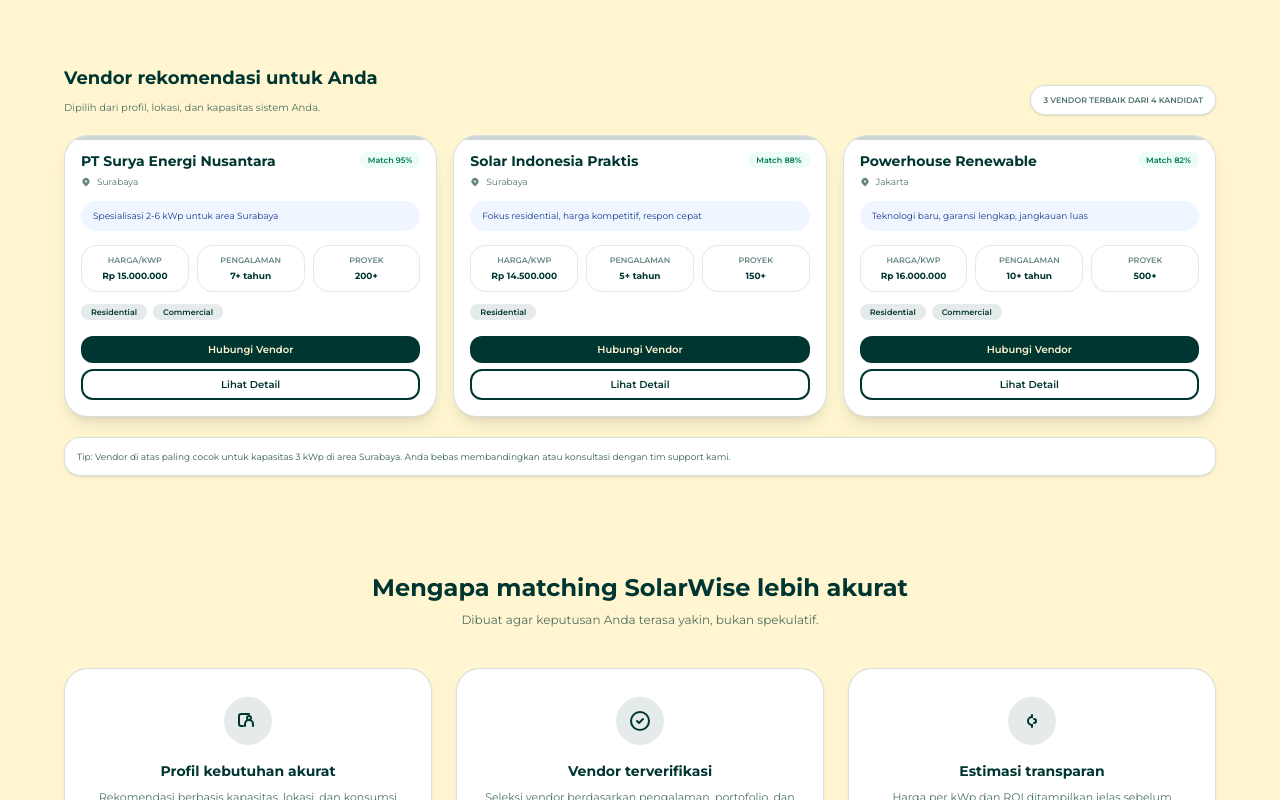
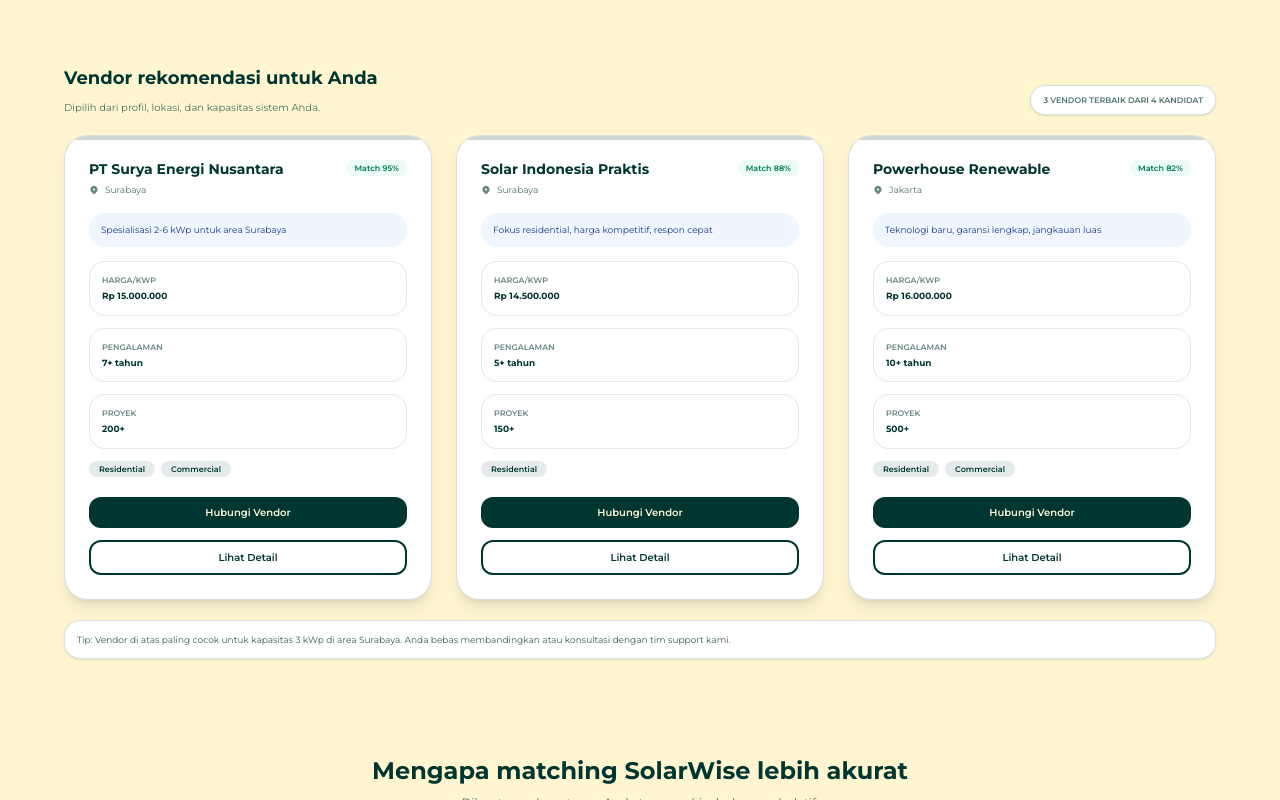
Before and after one commit to Anargyass/solarwise-fe, a Next.js app: page /vendor in a window 1280 px wide. Shown: the part 679-1479 px from the top of the page. Built offline with nearby package versions, Linux system fonts and the light colour scheme.

Commit message:
fixing ui in vendor page

```diff
--- a/app/vendor/page.tsx
+++ b/app/vendor/page.tsx
@@ -274,14 +274,14 @@
             </div>
           </div>
 
-          <div className="mt-5 grid gap-4 lg:grid-cols-3">
+          <div className="mt-5 grid gap-6 lg:grid-cols-3">
             {matchedVendors.map((vendor) => (
               <article
                 key={vendor.id}
                 className="group relative flex h-full flex-col overflow-hidden rounded-3xl border border-[#003631]/15 bg-white shadow-lg transition-all hover:-translate-y-1 hover:shadow-xl"
               >
                 <div className="absolute left-0 top-0 h-1 w-full bg-[#003631]/20" />
-                <div className="p-4">
+                <div className="p-6">
                   <div className="flex items-start justify-between gap-2.5">
                     <div>
                       <h3 className="text-sm font-bold leading-snug text-[#003631]">{vendor.name}</h3>
@@ -297,20 +297,20 @@
                     </div>
                   </div>
 
-                  <p className="mt-3 rounded-2xl bg-blue-50 px-3 py-2 text-[9px] leading-relaxed text-blue-900">
+                  <p className="mt-4 rounded-2xl bg-blue-50 px-3 py-2.5 text-[9px] leading-relaxed text-blue-900">
                     {vendor.matchReason}
                   </p>
 
-                  <div className="mt-3.5 grid grid-cols-3 gap-2 text-center">
-                    <div className="rounded-2xl border border-[#003631]/10 bg-white p-2">
+                  <div className="mt-3.5 grid grid-cols-3 gap-2 text-center lg:grid-cols-1 lg:gap-3 lg:text-left">
+                    <div className="rounded-2xl border border-[#003631]/10 bg-white p-3 lg:p-3">
                       <p className="text-[8px] font-semibold uppercase text-[#003631]/60">Harga/kWp</p>
                       <p className="mt-1 text-[9px] font-bold leading-snug text-[#003631]">{formatCurrency(vendor.pricePerKwp)}</p>
                     </div>
-                    <div className="rounded-2xl border border-[#003631]/10 bg-white p-2">
+                    <div className="rounded-2xl border border-[#003631]/10 bg-white p-3 lg:p-3">
                       <p className="text-[8px] font-semibold uppercase text-[#003631]/60">Pengalaman</p>
                       <p className="mt-1 text-[9px] font-bold leading-snug text-[#003631]">{vendor.experience}</p>
                     </div>
-                    <div className="rounded-2xl border border-[#003631]/10 bg-white p-2">
+                    <div className="rounded-2xl border border-[#003631]/10 bg-white p-3 lg:p-3">
                       <p className="text-[8px] font-semibold uppercase text-[#003631]/60">Proyek</p>
                       <p className="mt-1 text-[9px] font-bold leading-snug text-[#003631]">{vendor.projects}+</p>
                     </div>
@@ -324,11 +324,11 @@
                     ))}
                   </div>
 
-                  <div className="mt-4 flex flex-col gap-1.5">
-                    <button className="w-full rounded-xl bg-[#003631] px-4 py-1.5 text-[10px] font-semibold text-[#fff6d1] transition-all hover:opacity-90">
+                  <div className="mt-5 flex flex-col gap-2 lg:gap-3">
+                    <button className="w-full rounded-xl bg-[#003631] px-4 py-2 text-[10px] font-semibold text-[#fff6d1] transition-all hover:opacity-90">
                       Hubungi Vendor
                     </button>
-                    <button className="w-full rounded-xl border-2 border-[#003631] px-4 py-1.5 text-[10px] font-semibold text-[#003631] transition-all hover:bg-[#003631]/5">
+                    <button className="w-full rounded-xl border-2 border-[#003631] px-4 py-2 text-[10px] font-semibold text-[#003631] transition-all hover:bg-[#003631]/5">
                       Lihat Detail
                     </button>
                   </div>
```
